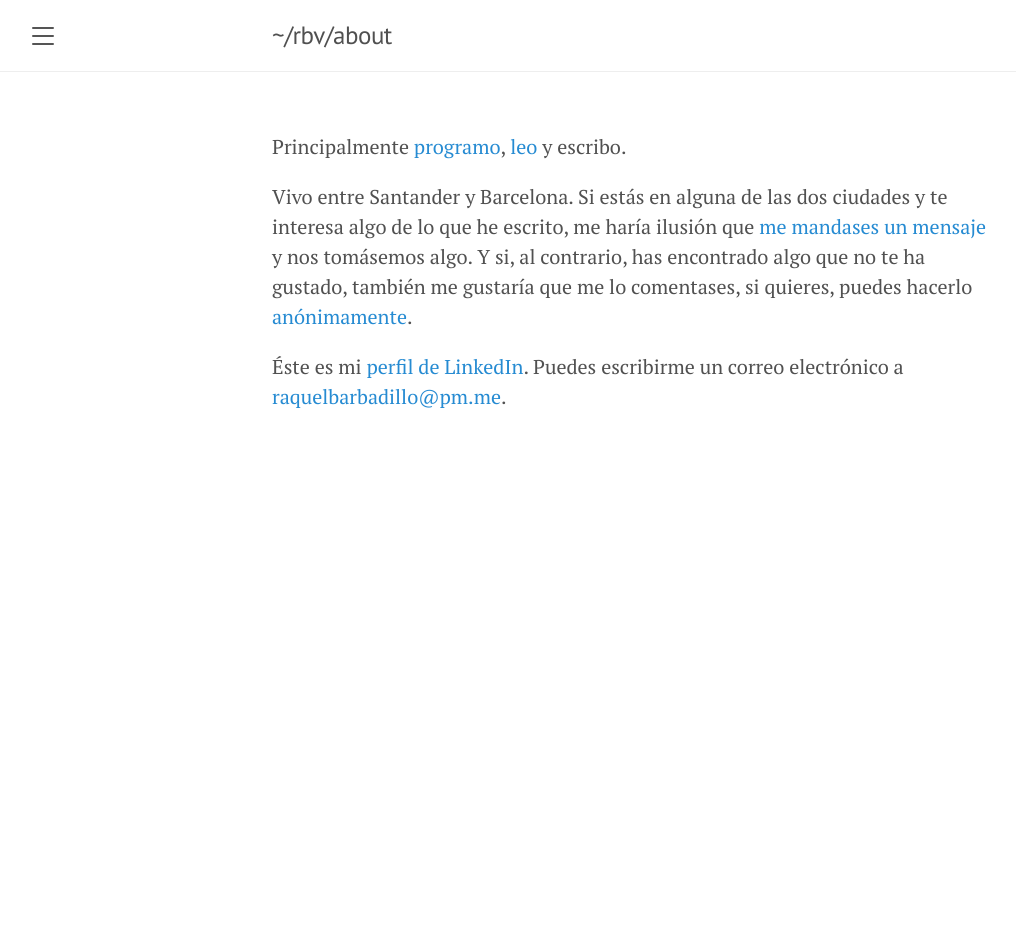
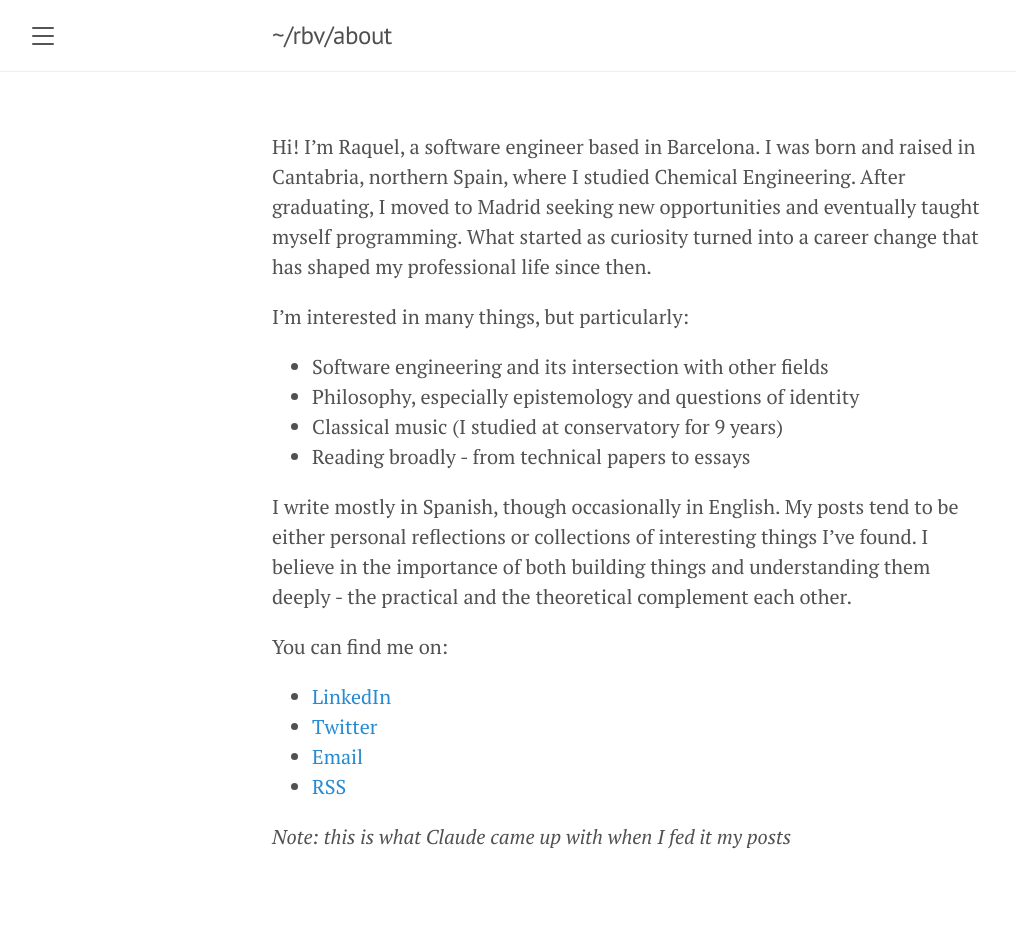
Before and after one commit to rbarbadillo/rbarbadillo.github.io, a Jekyll site: the page built from about.md, in a window 1280 px wide. Shown: the whole page, without its empty margins (8-1024 px from the left). Built offline with Jekyll 4.4.1, drawn with Linux system fonts in a browser that asks for light colours; before the commit the page ends 900 px from its top, so only the background shows below that.

Commit message:
Update about.md

```diff
--- a/about.md
+++ b/about.md
@@ -3,8 +3,22 @@ layout: page
 title: about
 ---
 
-Principalmente [programo](https://www.tinybird.co/), [leo](https://www.instagram.com/ocasionalmenteleo/) y escribo.
+Hi! I'm Raquel, a software engineer based in Barcelona. I was born and raised in Cantabria, northern Spain, where I studied Chemical Engineering. After graduating, I moved to Madrid seeking new opportunities and eventually taught myself programming. What started as curiosity turned into a career change that has shaped my professional life since then.
 
-Vivo entre Santander y Barcelona. Si estás en alguna de las dos ciudades y te interesa algo de lo que he escrito, me haría ilusión que [me mandases un mensaje](https://x.com/raquelbars) y nos tomásemos algo. Y si, al contrario, has encontrado algo que no te ha gustado, también me gustaría que me lo comentases, si quieres, puedes hacerlo [anónimamente](https://www.admonymous.co/rbarbadillo).
+I'm interested in many things, but particularly:
 
-Éste es mi [perfil de LinkedIn](https://www.linkedin.com/in/rbarbadillo/). Puedes escribirme un correo electrónico a [raquelbarbadillo@pm.me](mailto:raquelbarbadillo@pm.me).
+- Software engineering and its intersection with other fields
+- Philosophy, especially epistemology and questions of identity
+- Classical music (I studied at conservatory for 9 years)
+- Reading broadly - from technical papers to essays
+
+I write mostly in Spanish, though occasionally in English. My posts tend to be either personal reflections or collections of interesting things I've found. I believe in the importance of both building things and understanding them deeply - the practical and the theoretical complement each other.
+
+You can find me on:
+- [LinkedIn](https://www.linkedin.com/in/rbarbadillo/)
+- [Twitter](https://twitter.com/raquelbars)
+- [Email](mailto:raquelbarbadillo@pm.me)
+- [RSS](/feed.xml)
+
+
+_Note: this is what Claude came up with when I fed it my posts_
```
